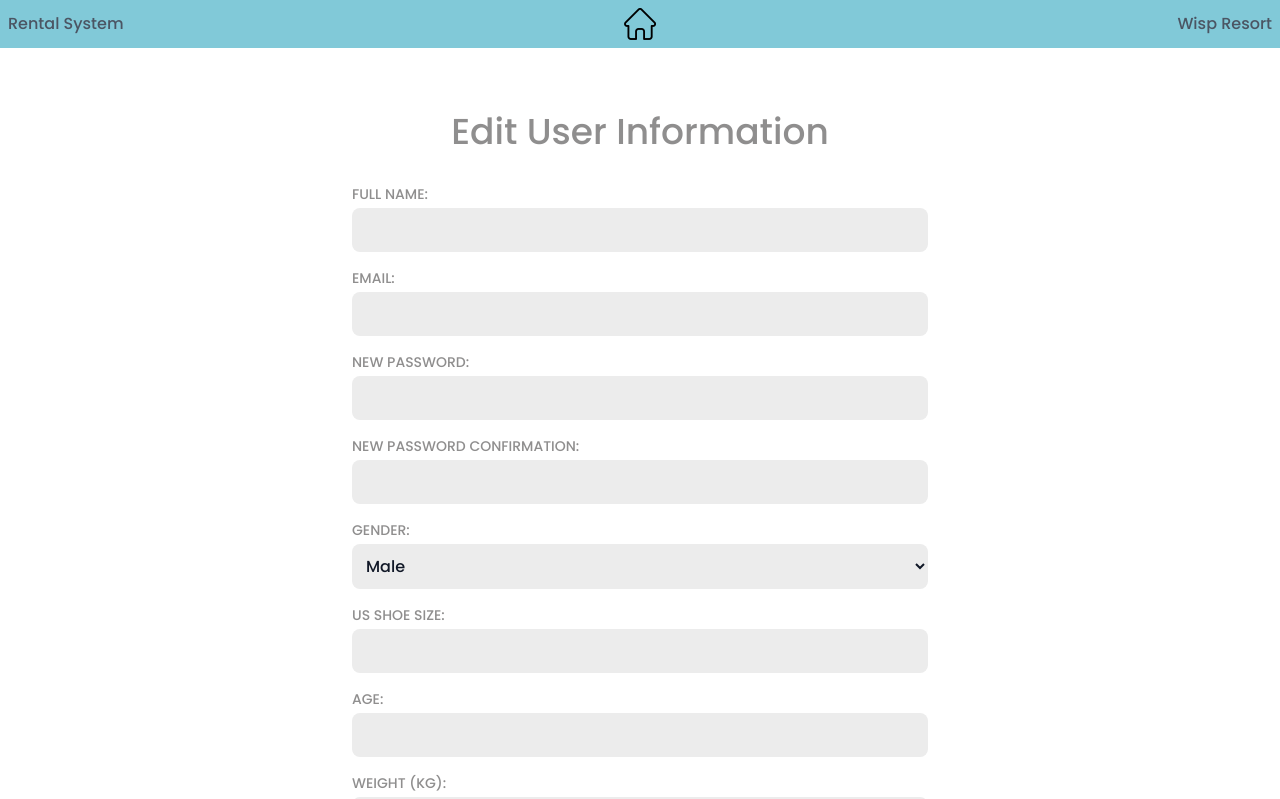
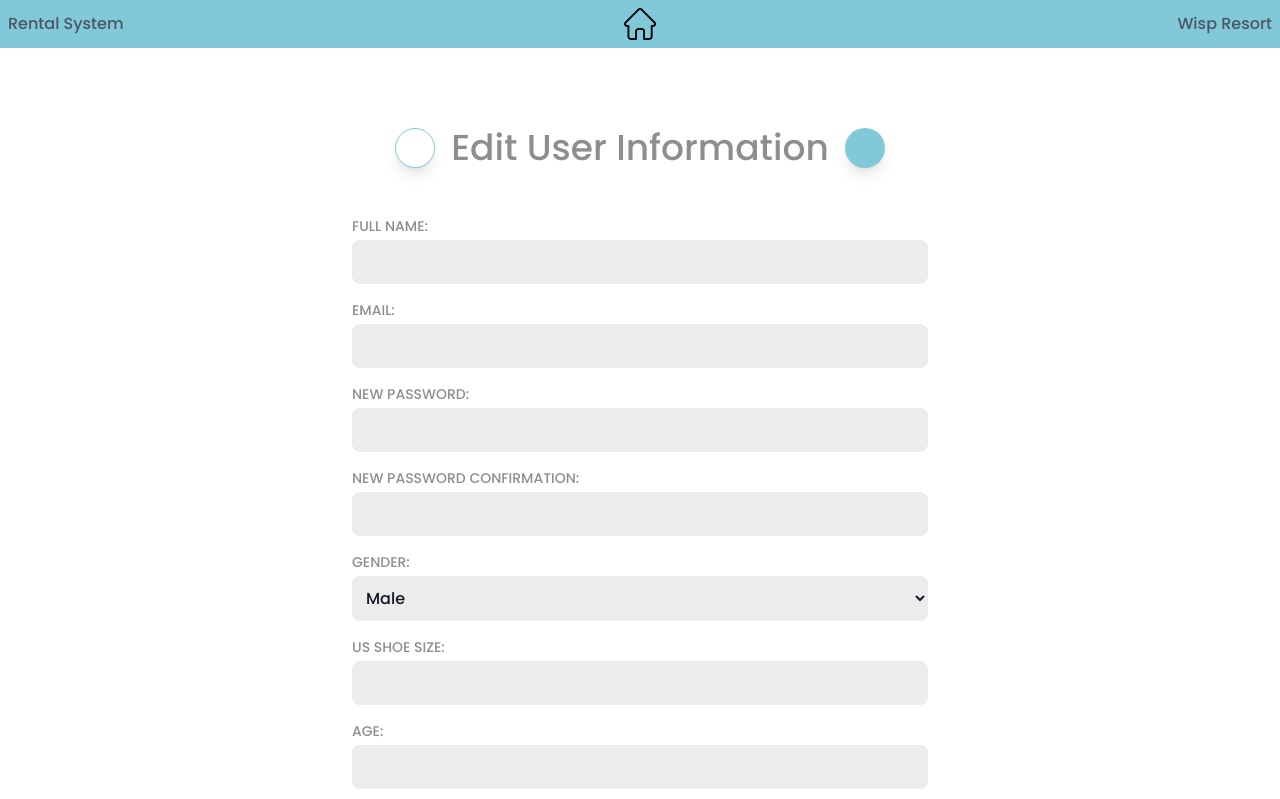
Before and after one commit to GustavoBeretta/Ski-Rental-System-Web, a Next.js app in the folder rental-system/: page /edit-account-employee in a window 1280 px wide. Shown: the top 799 px of the page. Built offline with nearby package versions, Linux system fonts and the light colour scheme.

Commit message:
ajustes e criacoes de botoes edit users information

```diff
--- a/rental-system/src/app/edit-account-employee/page.js
+++ b/rental-system/src/app/edit-account-employee/page.js
@@ -126,6 +126,32 @@ export default function EditAccount() {
         }));
     };
 
+    const topButtonHandler = () => {
+        router.push('/usersRegistered');
+    }
+    const trashButtonHandler = async () => {
+        const confirmed = window.confirm("Você tem certeza que deseja deletar?");
+        if (confirmed) {
+            try {
+                const res = await fetch(`http://localhost:3000/api/users/${id}`, {
+                    cache: "no-store",
+                    method: "DELETE",
+                    headers: {
+                        'Content-Type': 'application/json'
+                    },
+                });
+                if (!res.ok) {
+                    throw new Error("Failed to DELETE user information");
+                }
+                window.alert("User information deleted successfully");
+                router.push('/usersRegistered');
+
+            } catch (error) {
+                console.log("Error deleting user information:", error);
+            }
+        }
+    }
+
     const inputs = [
         { label: "FULL NAME:", name: "name", type: "text" },
         { label: "EMAIL:", name: "email", type: "email" },
@@ -141,10 +167,17 @@ export default function EditAccount() {
 
     return (
         <div>
-            <NavBar showEmployeeHomeIcon={true}/>
+            <NavBar showEmployeeHomeIcon={true} />
             <main className="mt-10">
                 <section className="flex flex-col items-center justify-center snap-none">
-                    <h1 className="lg:text-4xl text-2xl text-[#8F8E8E] pt-6">Edit User Information</h1>
+                    <div className='mt-6 flex flex-col items-center md:flex-row md:justify-items-center md:place-items-center'>
+                        <button class="hidden lg:block mr-4 items-center justify-center w-10 h-10 text-teal-600 bg-white border border-[#81C9D8] rounded-full shadow-lg hover:bg-[#3a7885] focus:outline-none focus:ring-2 focus:ring-teal-400 focus:ring-opacity-75" onClick={trashButtonHandler}></button>
+                        <h1 className="lg:text-4xl text-2xl text-[#8F8E8E]">Edit User Information</h1>
+                        <div className='flex mt-4 mb-4'>
+                            <button class="md:hidden flex mr-4 items-center justify-center w-10 h-10 text-teal-600 bg-white border border-[#81C9D8] rounded-full shadow-lg hover:bg-[#3a7885] focus:outline-none focus:ring-2 focus:ring-teal-400 focus:ring-opacity-75" onClick={trashButtonHandler}></button>
+                            <button class="flex ml-4 items-center justify-center w-10 h-10 text-white bg-[#81C9D8] rounded-full shadow-lg hover:bg-[#3a7885] focus:outline-none focus:ring-2 focus:ring-teal-400 focus:ring-opacity-75" onClick={topButtonHandler}></button>
+                        </div>
+                    </div>
                     <div className="flex items-center content-center flex-col lg:w-6/12 ">
                         <form className="w-full rounded-lg space-y-4 sm:p-8" onSubmit={updateUser}>
                             {inputs.map((input) => (
--- a/rental-system/src/app/rental-requests/information/page.js
+++ b/rental-system/src/app/rental-requests/information/page.js
@@ -12,6 +12,10 @@ export default function RentalRequestInformation() {
     const urlObj = new URL(currentUrl);
     const params = new URLSearchParams(urlObj.search);
     const id = params.get('id');
+
+    const topButtonHandler = () => {
+        router.push('/rental-requests');
+    }
 
     useEffect(() => {
         const fetchRentalRequestData = async () => {
@@ -63,7 +67,10 @@ export default function RentalRequestInformation() {
     return (
         <main>
             <section className="flex flex-col items-center justify-center snap-none">
-                <h1 className="lg:text-4xl text-2xl text-[#8F8E8E] pt-6">Rental Request Information</h1>
+                <div className='mt-6 flex flex-col items-center md:flex-row md:justify-items-center md:place-items-center'>
+                    <h1 className="lg:text-4xl text-2xl text-[#8F8E8E]">Rental Request Information</h1>
+                    <button class="flex ml-4 items-center justify-center w-10 h-10 text-white bg-[#81C9D8] rounded-full shadow-lg hover:bg-[#3a7885] focus:outline-none focus:ring-2 focus:ring-teal-400 focus:ring-opacity-75" onClick={topButtonHandler}></button>
+                </div>
                 <div className="flex items-center content-center flex-col lg:w-6/12 ">
                     <form className="w-full rounded-lg space-y-4 sm:p-8">
                         {inputs.map((input) => (
@@ -90,10 +97,10 @@ export default function RentalRequestInformation() {
                                         id={input.name}
                                         defaultValue={
                                             rentalRequestData ?
-                                            (input.name === 'date' ? formatDate(rentalRequestData.createdAt) :
-                                             input.name === 'time' ? formatTime(rentalRequestData.createdAt) :
-                                             rentalRequestData[input.name])
-                                            : ''
+                                                (input.name === 'date' ? formatDate(rentalRequestData.createdAt) :
+                                                    input.name === 'time' ? formatTime(rentalRequestData.createdAt) :
+                                                        rentalRequestData[input.name])
+                                                : ''
                                         }
                                         className="bg-[#ECECEC] border-gray-300 text-gray-900 rounded-lg block w-full p-2.5"
                                         readOnly
--- a/rental-system/src/app/usersRegistered/page.js
+++ b/rental-system/src/app/usersRegistered/page.js
@@ -67,7 +67,7 @@ const UsersRegistered = () => {
       <NavBar showEmployeeHomeIcon={true}/>
       <main className="flex flex-col items-center justify-between lg:mt-20 p-4">
         <div className="mb-20 mt-0">
-          <h1 className="text-5xl text-[#8F8E8E]">Users Registered</h1>
+          <h1 className="text-5xl text-[#8F8E8E] text-center">Users Registered</h1>
         </div>
         <div className="grid lg:grid-cols-5 gap-5 grid-cols-2 sm:gap-4">
           {users.map(r => (
```
